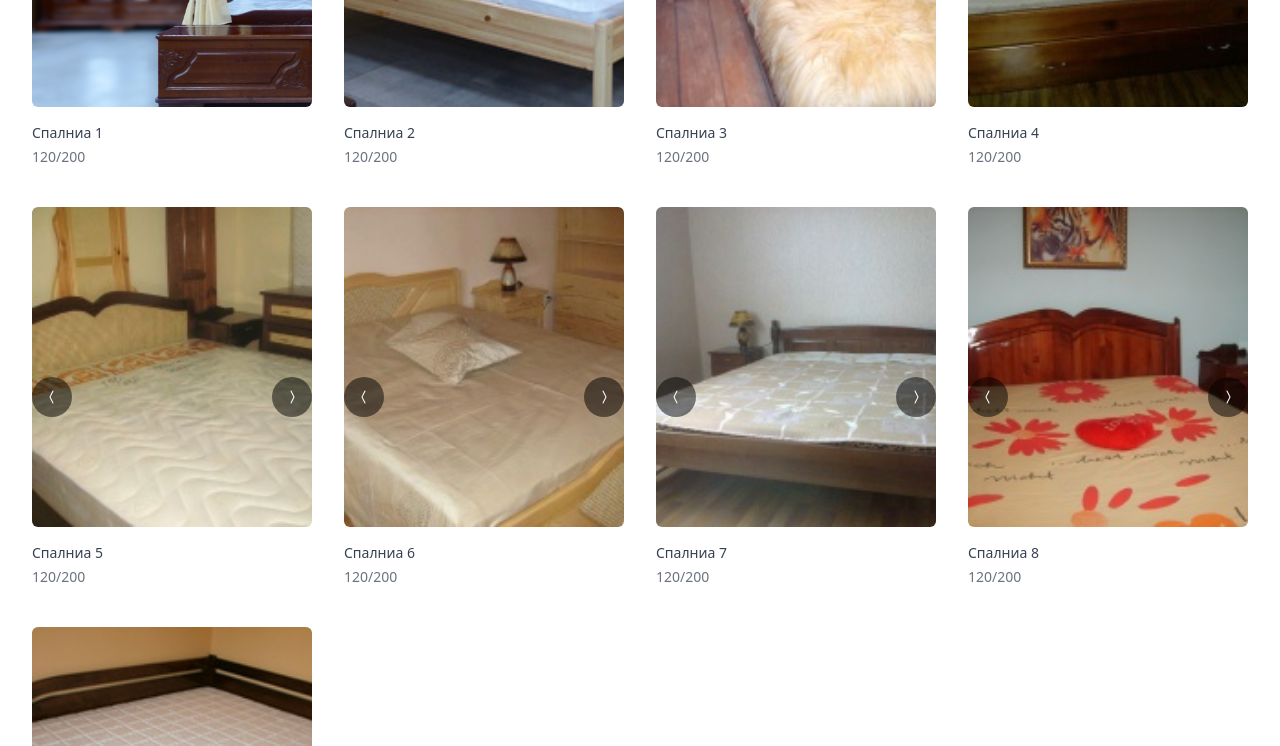
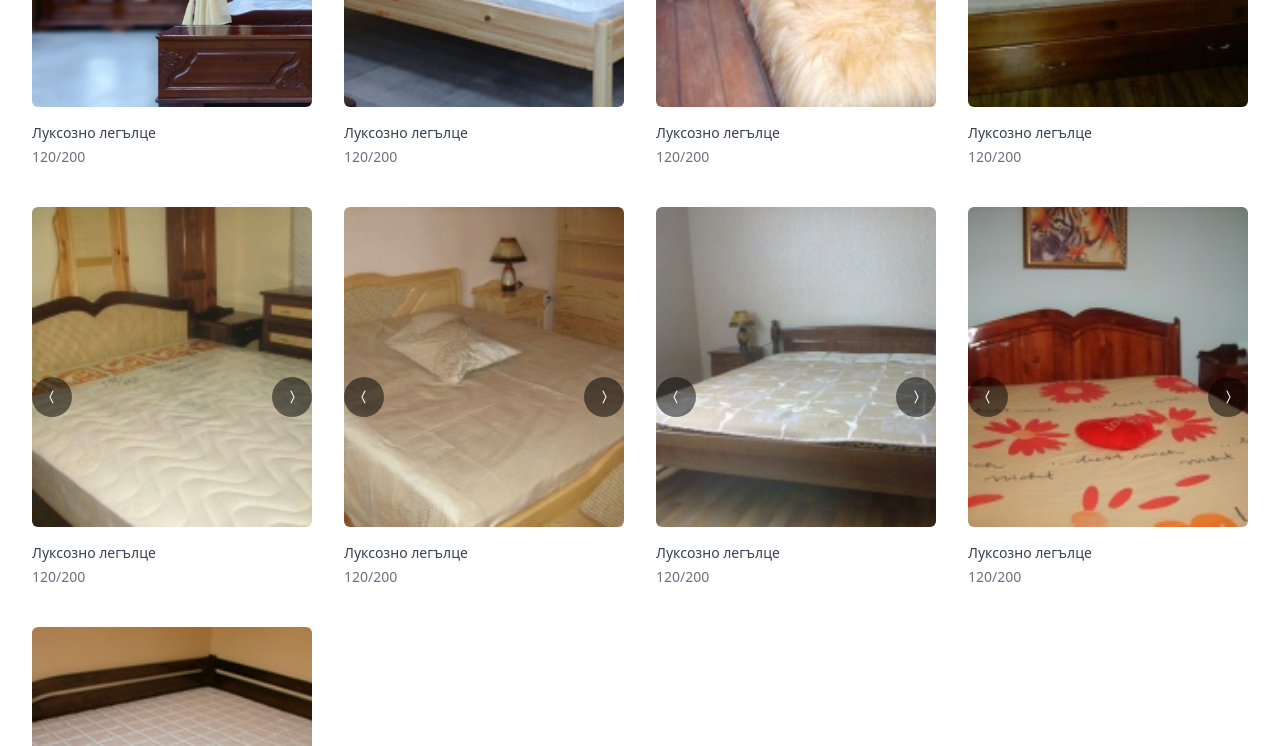
Before and after one commit to DivakovDev/MebelLux-Site, a Next.js app: page /beds in a window 1280 px wide. Shown: the part 700-1446 px from the top of the page. Built offline with nearby package versions, Linux system fonts and the light colour scheme.

Commit message:
Working bed Section without any bugs!

```diff
--- a/src/pages/beds.tsx
+++ b/src/pages/beds.tsx
@@ -13,7 +13,7 @@ type Product = {
 const initialProducts: Product[] = [
   {
     id: 1,
-        name: "Спалниа 1",
+    name: "Луксозно легълце",
     imageGallery: [
       {
         img: "./images/Products-img/bedImages/background1.png",
@@ -34,10 +34,10 @@ const initialProducts: Product[] = [
         img: "./images/Products-img/bedImages/bed0.5.jpg",
       },
       {
-                img: "./images/Products-img/bedImages/bed0.6.png",
+        img: "./images/Products-img/bedImages/bed0.6.jpg",
       },
       {
-                img: "./images/Products-img/bedImages/bed0.7.png",
+        img: "./images/Products-img/bedImages/bed0.7.jpg",
       },
     ],
     sizes: "120/200",
@@ -45,7 +45,7 @@ const initialProducts: Product[] = [
   },
   {
     id: 2,
-        name: "Спалниа 2",
+    name: "Луксозно легълце",
     imageGallery: [
       {
         img: "./images/Products-img/bedImages/bed1.jpg",
@@ -59,7 +59,7 @@ const initialProducts: Product[] = [
   },
   {
     id: 3,
-        name: "Спалниа 3",
+    name: "Луксозно легълце",
     imageGallery: [
       {
         img: "./images/Products-img/bedImages/bed2.jpg",
@@ -70,7 +70,7 @@ const initialProducts: Product[] = [
   },
   {
     id: 4,
-        name: "Спалниа 4",
+    name: "Луксозно легълце",
     imageGallery: [
       {
         img: "./images/Products-img/bedImages/bed3.jpg",
@@ -81,7 +81,7 @@ const initialProducts: Product[] = [
   },
   {
     id: 5,
-        name: "Спалниа 5",
+    name: "Луксозно легълце",
     imageGallery: [
       {
         img: "./images/Products-img/bedImages/bed4.jpg",
@@ -92,7 +92,7 @@ const initialProducts: Product[] = [
   },
   {
     id: 6,
-        name: "Спалниа 6",
+    name: "Луксозно легълце",
     imageGallery: [
       {
         img: "./images/Products-img/bedImages/bed5.jpg",
@@ -103,7 +103,7 @@ const initialProducts: Product[] = [
   },
   {
     id: 7,
-        name: "Спалниа 7",
+    name: "Луксозно легълце",
     imageGallery: [
       {
         img: "./images/Products-img/bedImages/bed6.jpg",
@@ -114,7 +114,7 @@ const initialProducts: Product[] = [
   },
   {
     id: 8,
-        name: "Спалниа 8",
+    name: "Луксозно легълце",
     imageGallery: [
       {
         img: "./images/Products-img/bedImages/bed7.jpg",
@@ -125,7 +125,7 @@ const initialProducts: Product[] = [
   },
   {
     id: 9,
-        name: "Спалниа 9",
+    name: "Луксозно легълце",
     imageGallery: [
       {
         img: "./images/Products-img/bedImages/bed8.jfif",
@@ -146,7 +146,6 @@ const initialProducts: Product[] = [
     sizes: "120/200",
     curIndex: 0,
   },
-
   // More products...
 ];
 
@@ -155,10 +154,14 @@ export default function Example() {
 
   const prevSlide = (product: Product) => {
     const isFirstSlide = product.curIndex === 0;
-        const index = isFirstSlide ? product.imageGallery.length - 1 : product.curIndex - 1;
+    const index = isFirstSlide
+      ? product.imageGallery.length - 1
+      : product.curIndex - 1;
     const updatedProduct = { ...product, curIndex: index };
     setProducts((prevProducts) =>
-            prevProducts.map((prevProduct) => (prevProduct.id === product.id ? updatedProduct : prevProduct))
+      prevProducts.map((prevProduct) =>
+        prevProduct.id === product.id ? updatedProduct : prevProduct
+      )
     );
   };
 
@@ -167,7 +170,9 @@ export default function Example() {
     const index = isLastSlide ? 0 : product.curIndex + 1;
     const updatedProduct = { ...product, curIndex: index };
     setProducts((prevProducts) =>
-            prevProducts.map((prevProduct) => (prevProduct.id === product.id ? updatedProduct : prevProduct))
+      prevProducts.map((prevProduct) =>
+        prevProduct.id === product.id ? updatedProduct : prevProduct
+      )
     );
   };
 
@@ -175,22 +180,31 @@ export default function Example() {
     <div className="bg-white">
       <div className="flex justify-center px-6 pt-12 pb-12 mx-auto text-center max-w-7xl lg:px-8">
         <div className="max-w-2xl mx-auto lg:mx-0">
-                    <h2 className="text-4xl font-bold tracking-tight text-luxOrange sm:text-6xl">Спални</h2>
+          <h2 className="text-4xl font-bold tracking-tight text-luxOrange sm:text-6xl">
+            Спални
+          </h2>
           <p className="mt-6 text-lg leading-8 text-black">
-                        Потопете се в уютната обстановка на нашите дървени спални. Създайте идеалното убежище за отпускане и
-                        възстановяване с изискания дизайн и непреходната издръжливост на дървото.
+            Потопете се в уютната обстановка на нашите дървени спални. Създайте
+            идеалното убежище за отпускане и възстановяване с изискания дизайн и
+            непреходната издръжливост на дървото.
           </p>
         </div>
       </div>
       <div className="max-w-2xl px-4 py-16 mx-auto border-t sm:px-6 sm:py-10 lg:max-w-7xl lg:px-8">
-                <h2 className="text-2xl font-bold tracking-tight text-gray-900">Най-продавани Спални</h2>
+        <h2 className="text-2xl font-bold tracking-tight text-gray-900">
+          Най-продавани Спални
+        </h2>
 
         <div className="grid grid-cols-1 mt-12 gap-x-6 gap-y-10 sm:grid-cols-2 lg:grid-cols-4 xl:gap-x-8">
           {products.map((product) => (
             <div key={product.id} className="relative group">
               {/* Image Slide */}
               <div
-                                style={{ backgroundImage: `url(${product.imageGallery[product.curIndex].img})` }}
+                style={{
+                  backgroundImage: `url(${
+                    product.imageGallery[product.curIndex].img
+                  })`,
+                }}
                 className="w-full overflow-hidden bg-gray-200 bg-no-repeat bg-cover rounded-md aspect-h-1 aspect-w-1 lg:aspect-none group-hover:opacity-75 lg:h-80"
               ></div>
               {/* Image Navigation */}
@@ -211,7 +225,6 @@ export default function Example() {
               <div className="flex justify-between mt-4">
                 <div>
                   <h3 className="text-sm text-gray-700">
-                                <span aria-hidden="true" className="absolute inset-0" />
                     {product.name}
                   </h3>
                   <p className="mt-1 text-sm text-gray-500">{product.sizes}</p>
@@ -231,82 +244,3 @@ export default function Example() {
   sizes: string;
   curIndex: number;
 };
-
-    const products: Product[] = [
-        {
-            id: 1,
-            name: "Луксозно легълце",
-            imageGallery: [
-                {
-                    img: "./images/Products-img/background1.png",
-                },
-                {
-                    img: "./images/Products-img/bed1.jpg",
-                },
-                {
-                    img: "./images/Products-img/bed2.jpg",
-                },
-                {
-                    img: "./images/Products-img/bed3.jpg",
-                },
-            ],
-            sizes: "120/200",
-            curIndex: 0,
-        },
-        // More products...
-    ];
-
-    const prevSlide = (product: any) => {
-        const isFirstSlide = product.curIndex === 0;
-        const index = isFirstSlide ? product.imageGallery.length - 1 : product.curIndex - 1;
-        product.curIndex = index;
-      };
-
-      const nextSlide = (product: any) => {
-        const isLastSlide = product.curIndex === product.imageGallery.length - 1;
-        const index = isLastSlide ? 0 : product.curIndex + 1;
-        product.curIndex = index;
-
-  return (
-    <div className="bg-white">
-
-        <div className="flex justify-center px-6 pt-12 pb-12 mx-auto text-center max-w-7xl lg:px-8">
-          <div className="max-w-2xl mx-auto lg:mx-0">
-            <h2 className="text-4xl font-bold tracking-tight text-luxOrange sm:text-6xl">
-              Спални
-            </h2>
-            <p className="mt-6 text-lg leading-8 text-black">
-              Потопете се в уютната обстановка на нашите дървени спални.
-              Създайте идеалното убежище за отпускане и възстановяване с
-              изискания дизайн и непреходната издръжливост на дървото.
-            </p>
-          </div>
-        </div>
-      <div className="max-w-2xl px-4 py-16 mx-auto border-t sm:px-6 sm:py-10 lg:max-w-7xl lg:px-8">
-        <h2 className="text-2xl font-bold tracking-tight text-gray-900">
-          Най-продавани Спални
-        </h2>
-
-        <div className="grid grid-cols-1 mt-12 gap-x-6 gap-y-10 sm:grid-cols-2 lg:grid-cols-4 xl:gap-x-8">
-        {products.map((product: any) => (
-          <div key={product.id} className="relative group">
-            {/* Image Slide */}
-            <div
-              style={{ backgroundImage: `url(${product.imageGallery[product.curIndex].img})` }}
-              className="w-full overflow-hidden bg-gray-200 bg-no-repeat bg-cover rounded-md aspect-h-1 aspect-w-1 lg:aspect-none group-hover:opacity-75 lg:h-80"
-            ></div>
-            {/* Left Arrow */}
-            <div className="hidden group-hover:block absolute top-[50%] -translate-x-0 translate-y-[-50%] left-5 text-2xl rounded-full p-2 bg-black/20 text-white cursor-pointer">
-              <BsChevronCompactLeft onClick={() => prevSlide(product)} size={20} />
-            </div>
-            {/* Right Arrow */}
-            <div className="hidden group-hover:block absolute top-[50%] -translate-x-0 translate-y-[-50%] right-5 text-2xl rounded-full p-2 bg-black/20 text-white cursor-pointer">
-              <BsChevronCompactRight onClick={() => nextSlide(product)} size={20} />
-            </div>
-          </div>
-        ))}
-      </div>
-    </div>
-    </div>
-  );
-}
```
Lines whose indentation alone changed are shown as unchanged.
